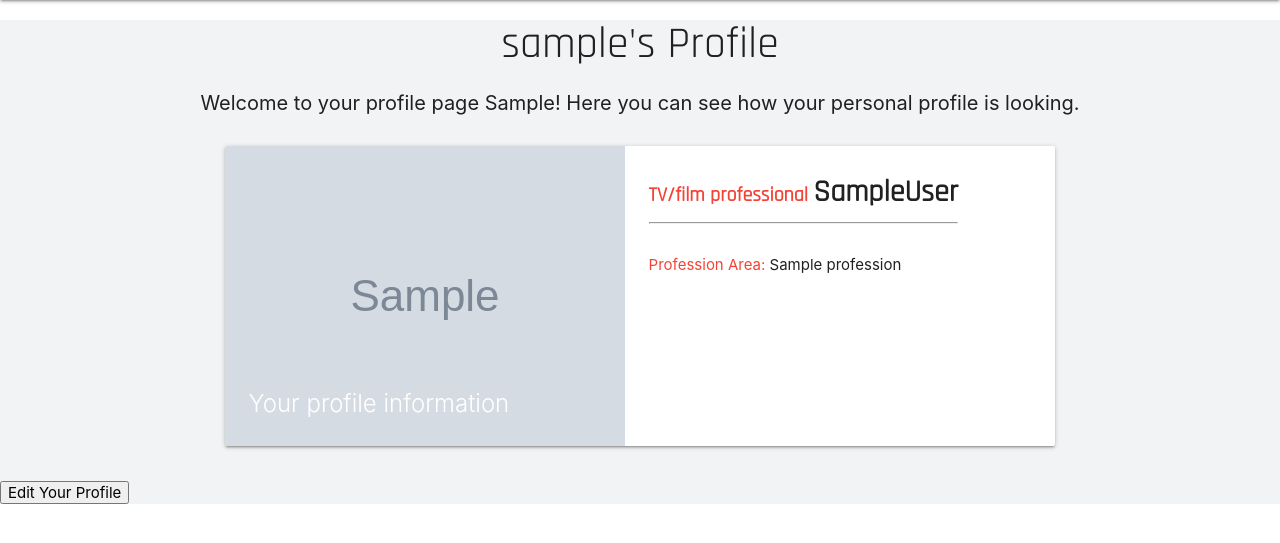
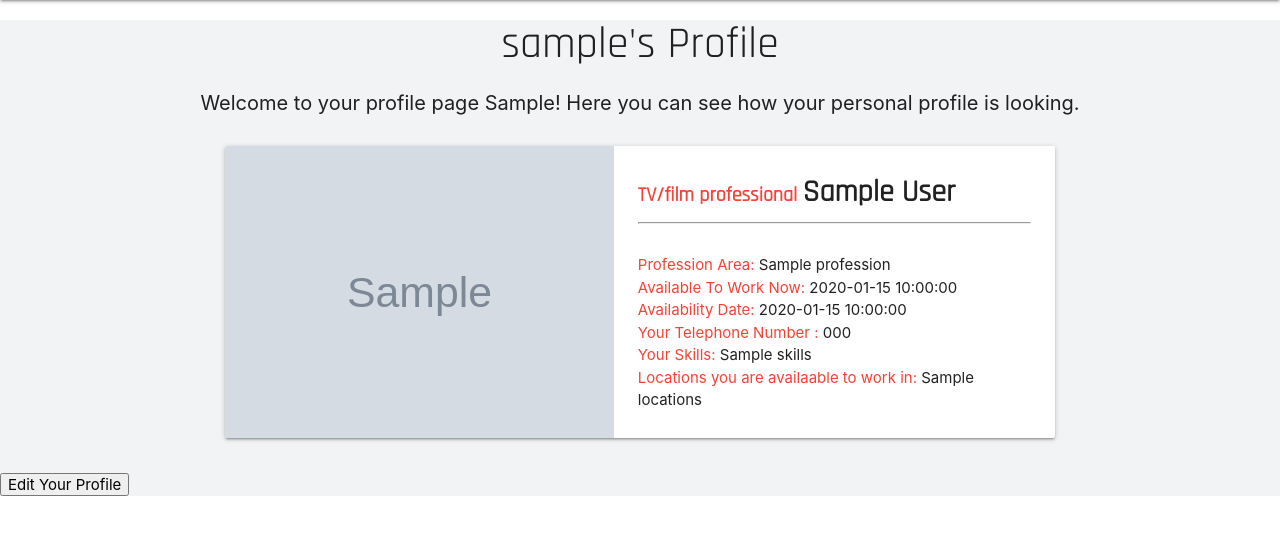
Before and after one commit to Chempearcedev/service_stand, a Flask app: page /userprofile/1 in a window 1280 px wide. Shown: the part 64-607 px from the top of the page. Run offline with Flask 2, Linux system fonts and the light colour scheme; the visitor is signed in with stand-in values (Sample User, id 1); grey boxes marked "Sample" are stand-in pictures; a database or web service that is not in the repository returns one stand-in record (values such as "Sample title"); some libraries are stand-ins or nearby versions; some web fonts are replaced.

```diff
--- a/static/css/style.css
+++ b/static/css/style.css
@@ -7,6 +7,7 @@ body {
 color: black;
 font-family: 'Rajdhani', sans-serif;
 }
+
 
 .button {
     color: black;
@@ -69,6 +70,8 @@ font-family: 'Rajdhani', sans-serif;
 .profile-info {
     margin-bottom: 30px;
     align-items: center;
+    width: 100%;
+    height: 100%;
 }
 
 .box {
--- a/templates/jobs.html
+++ b/templates/jobs.html
@@ -2,7 +2,7 @@
 {% block content %}
 
 <h3 class="black-text text-darken-4 text center-align ">All Profiles</h3>
-<p class="info-header italic col m10"> Find and connect with talented members of the film industry. Search key words in skills, locations and experience to find the right profiles </p>
+<p class="info-header italic col m10"> Here you can find and connect with talented members of the film industry. Search key words in skills, locations and experience to find the right profiles </p>
 
     <div class="row card-panel rounded-border grey lighten-1 search-bar">
         <form action="{{ url_for('search_bar') }}" method="post" class="col s12 m12 center-align">
@@ -33,11 +33,11 @@
 
 
           </div>
-          <img src="{{ job.image_url }}">
+          <img src="{{ job.image_url }}" width="100%">
           <br>
            <span class="card-title black-text"><strong>Name:</strong>  {{ job.first_name }} &ensp; {{ job.last_name }}</span>
 
-            <div class="card-content  cyan hoverable">
+            <div class="card-content cyan hoverable">
                   {% if job.available_now == "Yes" %}
                   <div><strong>My Telephone Number:</strong> &nbsp {{ job.telephone }} &nbsp
               <i class="fas fa fa-phone light-blue-text text-lighten-2 tooltipped"
--- a/templates/userprofile.html
+++ b/templates/userprofile.html
@@ -13,12 +13,17 @@
       <div class="card horizontal">
         <div class="card-image profile-card">
           <img src="{{ job.image_url }}">
-          <span class="card-title">Your profile information</span>
+
         </div>
         <div class="card-content">
 
-        <p class="profile-page"><span class="red-text lighten-1 profile-name"> TV/film professional </span><span class="name">{{ job.first_name }}{{ job.last_name }}</span><hr><br>
-            <span class="red-text lighten-1">Profession Area:</span> {{ job.profession }}
+        <p class="profile-page"><span class="red-text lighten-1 profile-name"> TV/film professional </span><span class="name">{{ job.first_name }}      {{ job.last_name }}</span><hr><br>
+            <span class="red-text lighten-1">Profession Area:</span> {{ job.profession }} <br>
+            <span class="red-text lighten-1">Available To Work Now:</span> {{ job.available_now }} <br>
+            <span class="red-text lighten-1">Availability Date:</span> {{ job.available_date }} <br>
+            <span class="red-text lighten-1">Your Telephone Number :</span> {{ job.telephone }} <br>
+            <span class="red-text lighten-1">Your Skills:</span> {{ job.skills }} <br>
+            <span class="red-text lighten-1">Locations you are availaable to work in:</span> {{ job.locations }}
         </p>
 
         </div>
```
Also changed, not shown: 404.html (added, +13 -0 lines), 404.md (added, +3 -0 lines).
